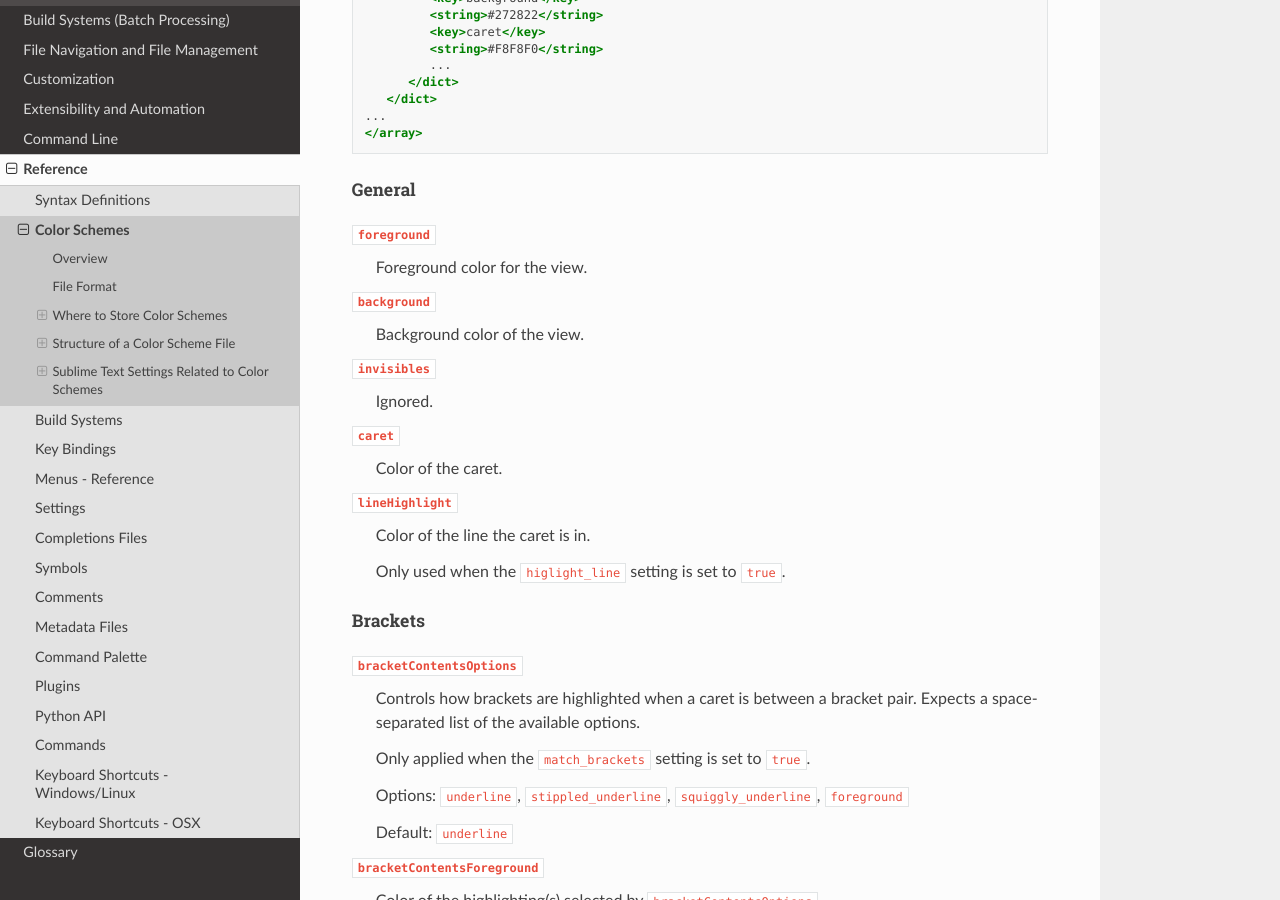
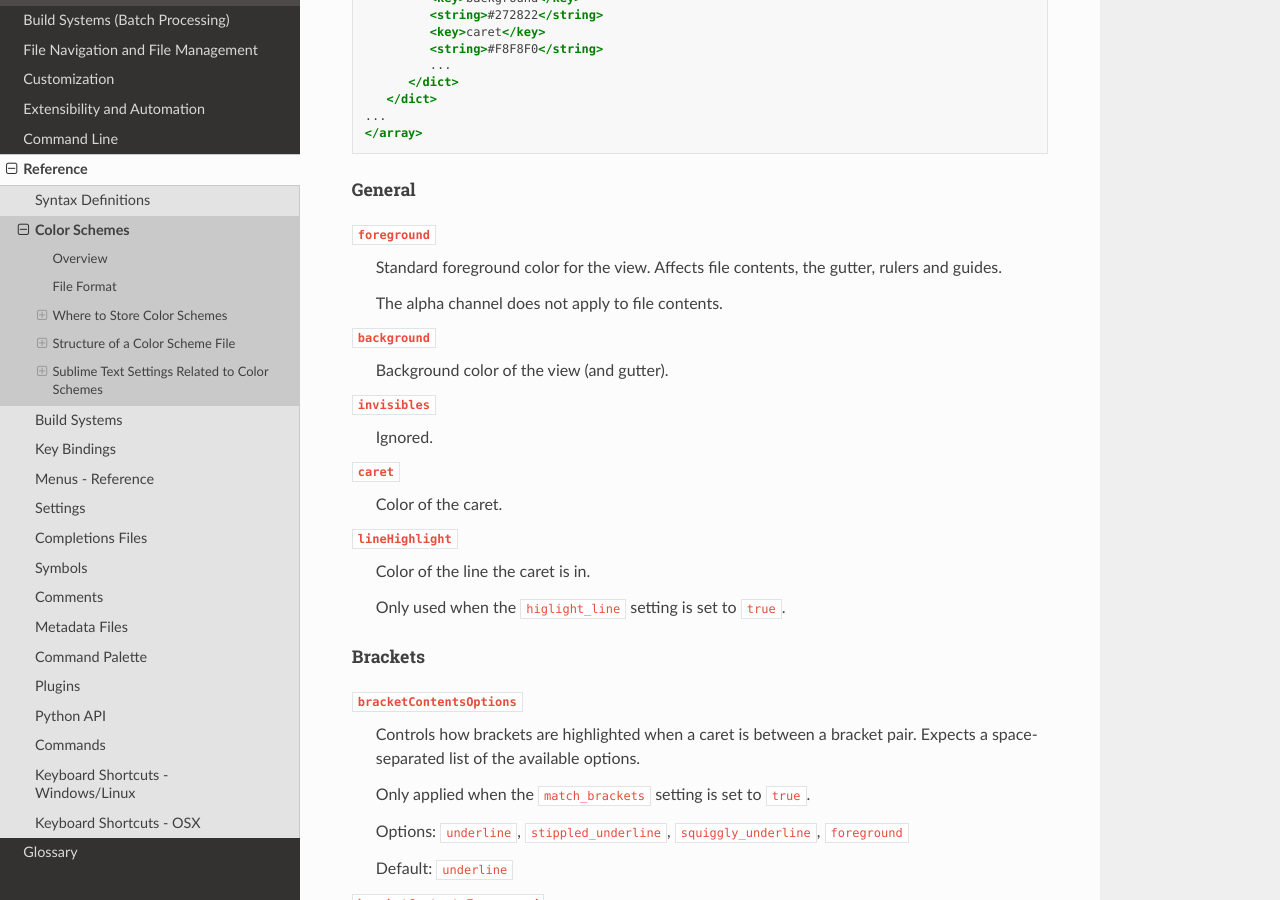
Before and after one commit to guillermooo/sublime-undocs, a Sphinx documentation site: the page built from source/reference/color_schemes.rst, in a window 1280 px wide and 900 px high, scrolled down 2919 px. Built offline with Sphinx 7.4.7 and the Read the Docs theme 2.0.0, drawn with Linux system fonts in a browser that asks for light colours.

Commit message:
Mention alpha channel of foreground setting

```diff
--- a/source/reference/color_schemes.rst
+++ b/source/reference/color_schemes.rst
@@ -168,10 +168,13 @@ General
 ^^^^^^^
 
 ``foreground``
-   Foreground color for the view.
+   Standard foreground color for the view.
+   Affects file contents, the gutter, rulers and guides.
+
+   The alpha channel does not apply to file contents.
 
 ``background``
-   Background color of the view.
+   Background color of the view (and gutter).
 
 ``invisibles``
   Ignored.
```
